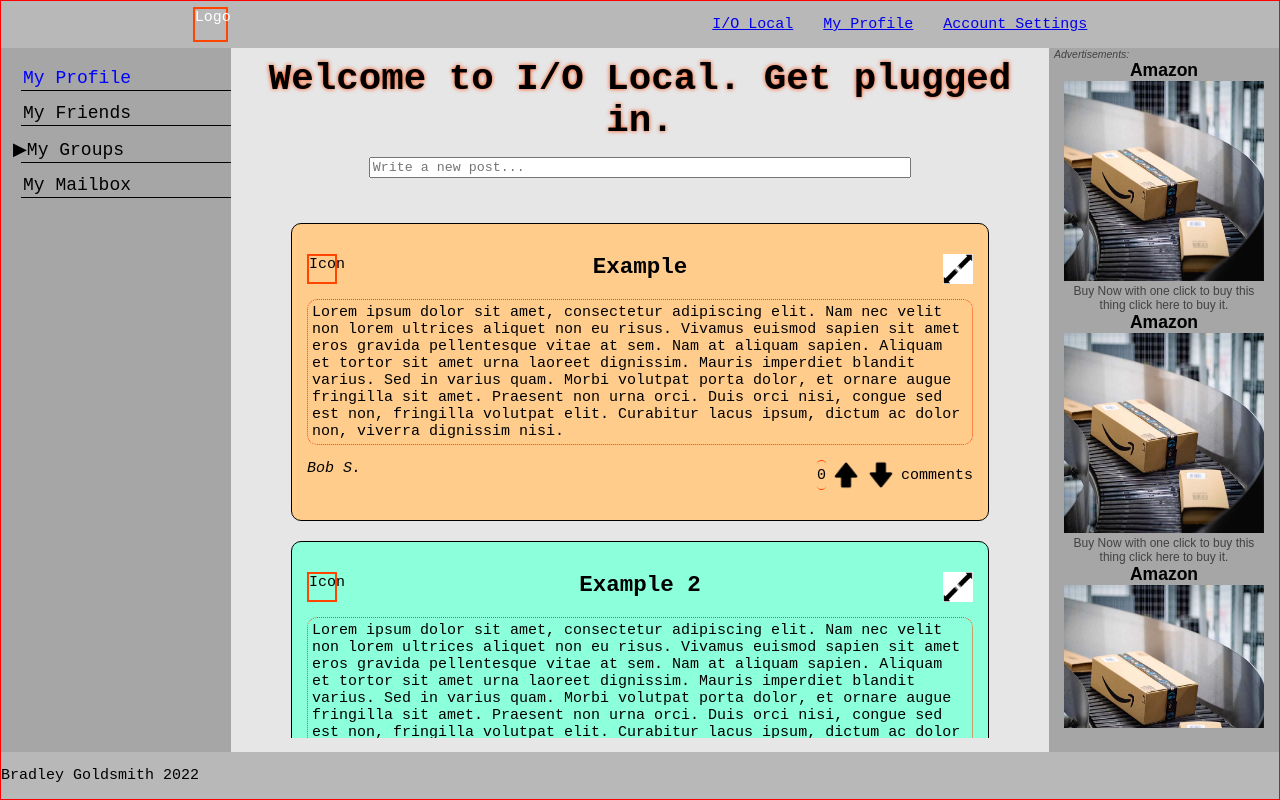
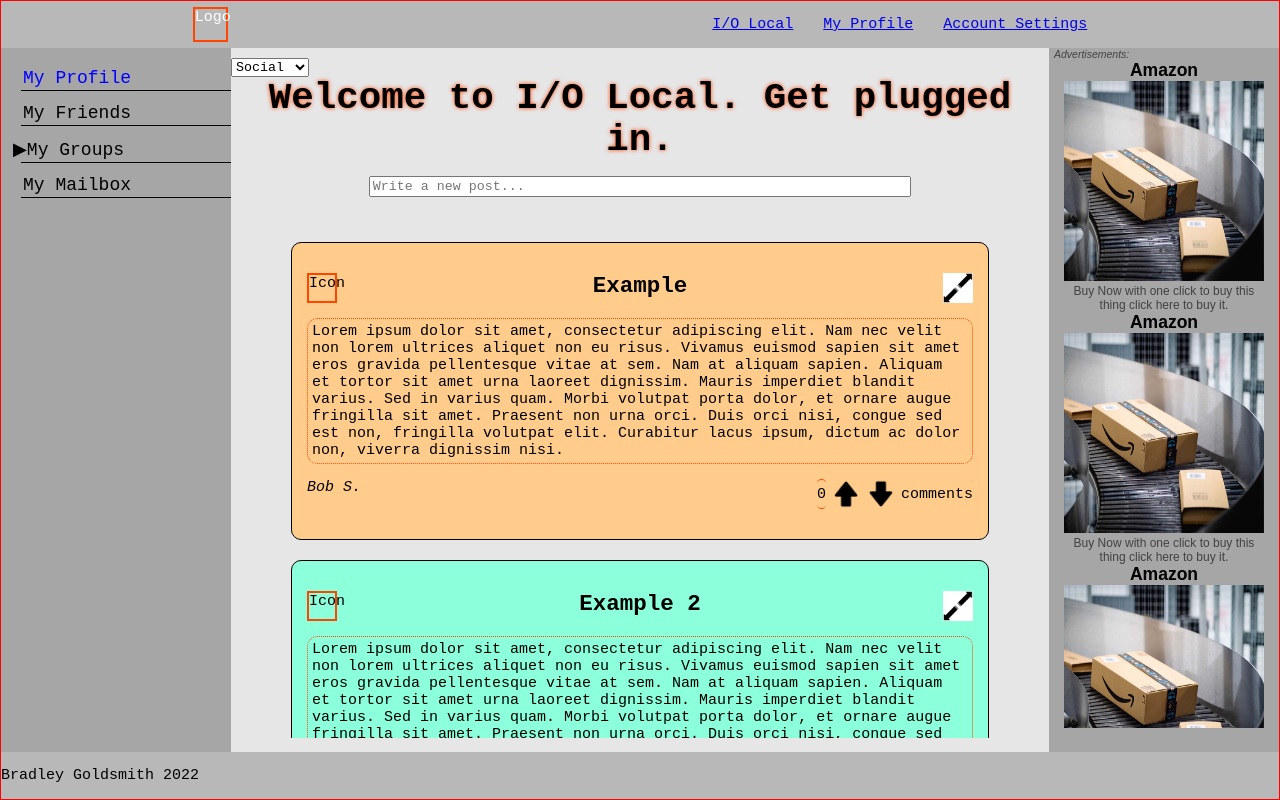
Before and after one commit to goldsmithb/io_local_demo, a React (Create React App) app: page / in a window 1280 px wide. Built offline with nearby package versions, Linux system fonts and the light colour scheme; the HTML template or start-up script is replaced by a standard one.

Commit message:
Add labels to newCommentForm

```diff
--- a/src/components/NewCommentForm.js
+++ b/src/components/NewCommentForm.js
@@ -21,11 +21,15 @@ export default function NewCommentForm({ addNewComment }) {
 
   return (
   <form onSubmit={handleSubmit} className={styles.form}>
-    <span className='icon'>Icon</span>
-    <input
-      type="text"
-      value={content}
-      onChange={(e) => setContent(e.target.value)}/>
+    <label>
+      <span className='icon'>Icon</span>
+    </label>
+    <label className={styles.content}>
+      <input
+        type="text"
+        value={content}
+        onChange={(e) => setContent(e.target.value)}/>
+    </label>
     <button>Submit</button>
   </form>
   )
--- a/src/components/NewCommentForm.module.css
+++ b/src/components/NewCommentForm.module.css
@@ -6,6 +6,10 @@
   border-bottom: dashed 3pt orange;
 }
 
+.content {
+  width: 70%;
+}
 .form input {
-  width: 70%
+  width: 100%;
+  height: 4em;
 }
--- a/src/components/NewsFeed.js
+++ b/src/components/NewsFeed.js
@@ -72,6 +72,13 @@ export default function NewsFeed({ changePage }) {
 
   return (
     <div className={styles['news-feed']}>
+      <label className={styles.filter}>
+        <select >
+          <option value="social">Social</option>
+          <option value="market">Market</option>
+          <option value="request">Request</option>
+        </select>
+      </label>
       <div className={styles.welcome}>Welcome to I/O Local. Get plugged in.</div>
       <div
         className={styles['form-field'] + " " + (showNewPostForm ? "focused" : "")}
--- a/src/components/Profile.js
+++ b/src/components/Profile.js
@@ -35,5 +35,4 @@ export default function Profile({ changePage }) {
 
 // TODODODODOO
 // - add filters to newsfeed
-// - center post history
 // - add exmaple posts
```
